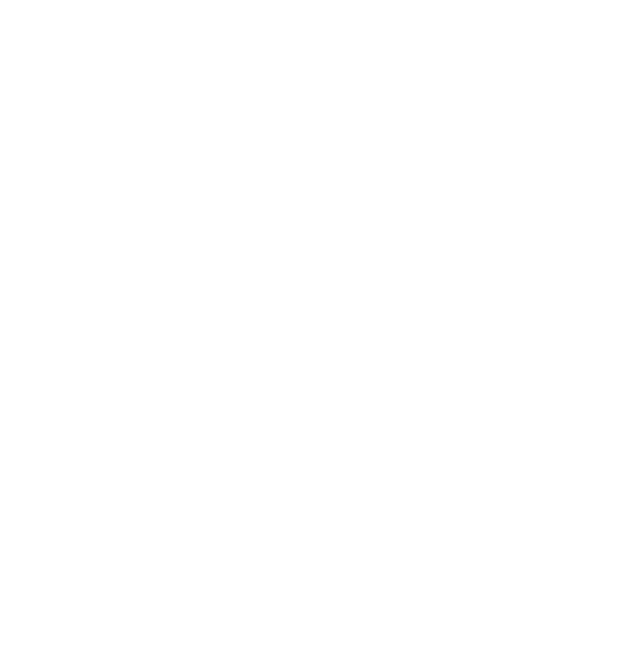
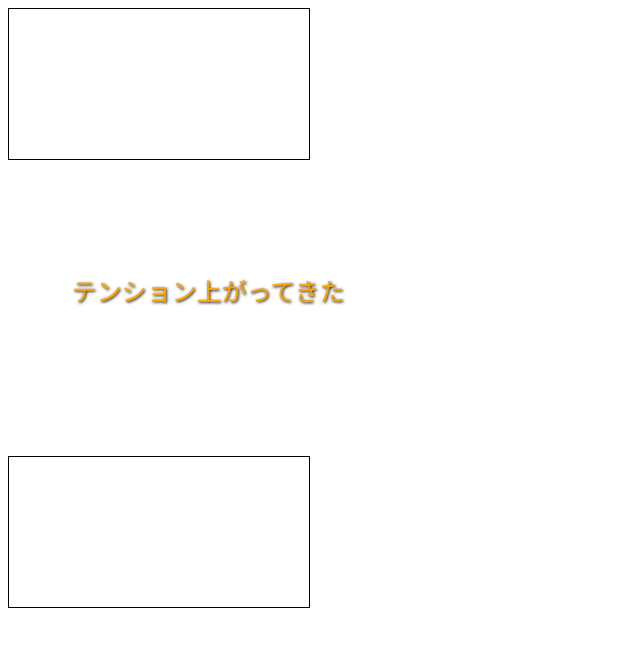
Before and after one commit to shogo82148/tension-upper, a plain HTML site: page index.html in a window 1280 px wide. Shown: the whole page, without its empty margins (0-640 px from the left). Drawn offline with Linux system fonts and the light colour scheme.

Commit message:
テンションあがってきた字幕を追加

```diff
--- a/index.html
+++ b/index.html
@@ -7,10 +7,14 @@
 <script src="face.js"></script>
 
 <script src="upper.js"></script>
+<link rel="stylesheet" type="text/css" href="upper.css">
 </head>
 
 <body>
-  <canvas id="canvas"></canvas>
+  <div id="dest">
+    <canvas id="canvas"></canvas>
+    <div id="tension">テンション上がってきた</div>
+  </div>
   <canvas id="detection_canvas"></canvas>
   <video id="video" width="400" height="300"></video>
 </body>
--- /dev/null
+++ b/upper.css
@@ -0,0 +1,20 @@
+canvas {
+   border: 1px solid black;
+}
+
+#dest {
+    position: relative;
+    width: 400px;
+    height: 300px;
+}
+
+#tension {
+    position: absolute;
+    bottom: 0px;
+    left: 0px;
+    width: 100%;
+    text-align: center;
+    text-shadow: 1px 1px 3px black;
+    color: orange;
+    font-size: 25px;
+}
```
